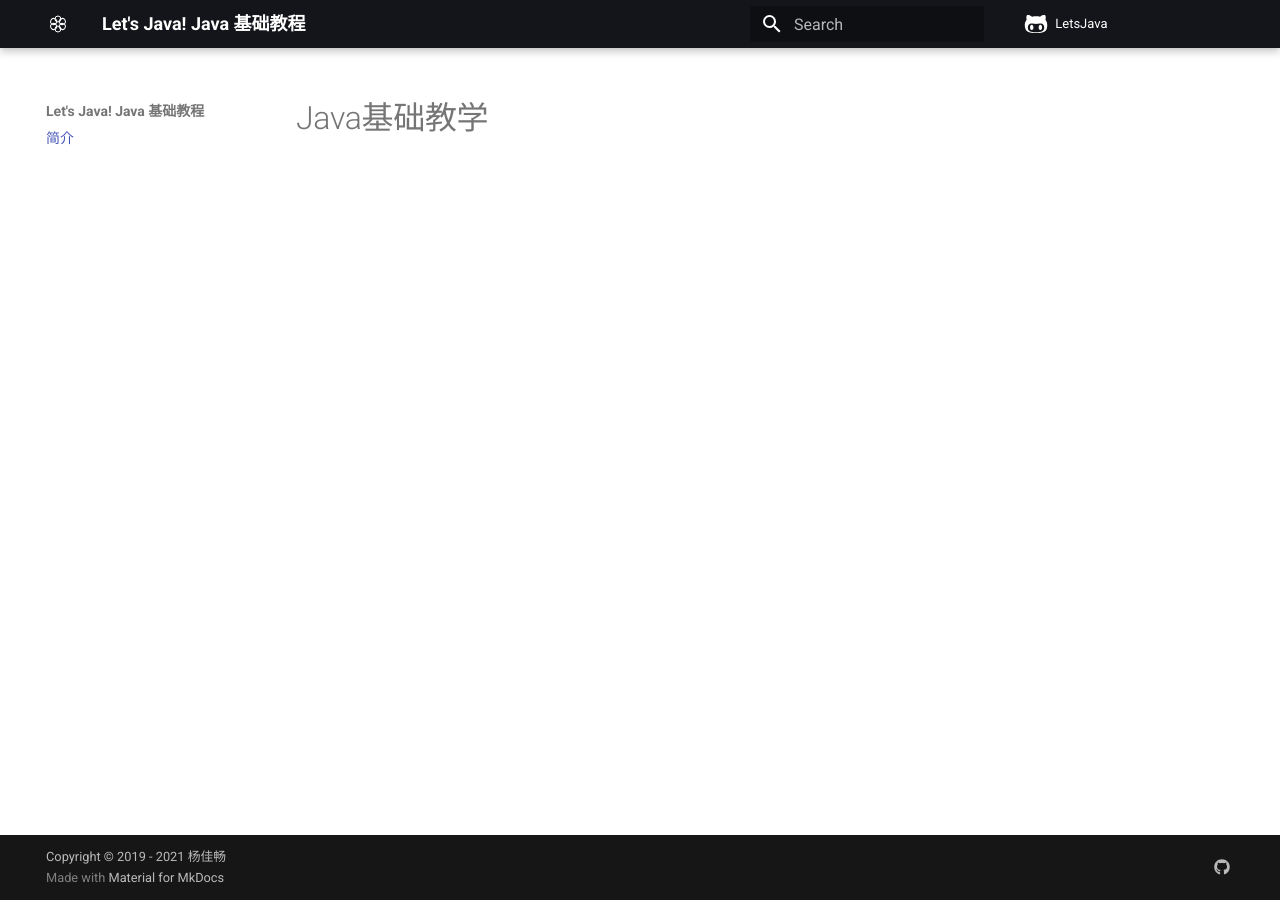
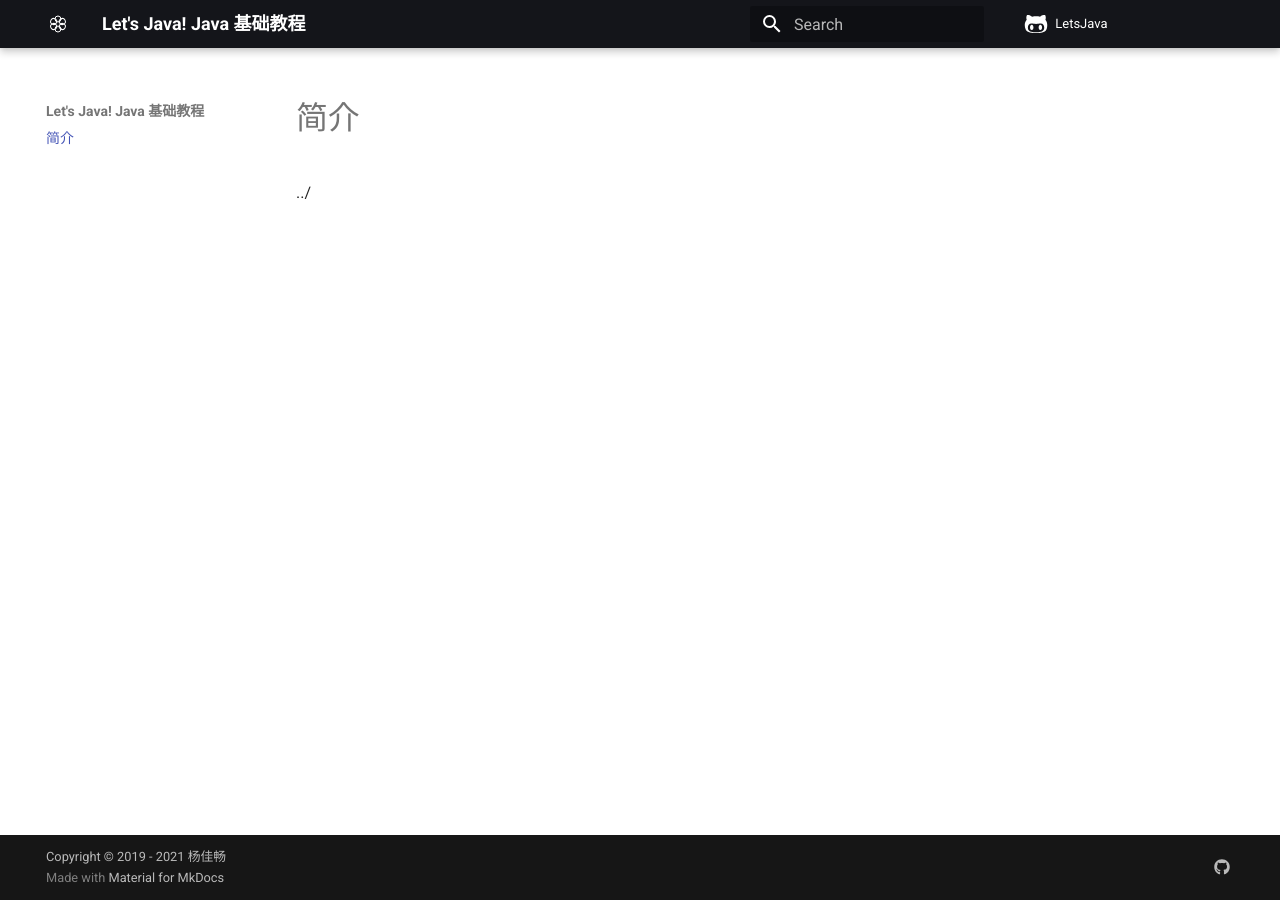
Before and after one commit to hikaricp/LetsJava, an MkDocs documentation site: the page built from docs/index.md, in a window 1280 px wide. Built offline with MkDocs 1.6.1 and Material for MkDocs 9.7.7, drawn with Linux system fonts in a browser that asks for light colours; comment, search, counter and statistics services are not loaded.

Commit message:
modify index.md

```diff
--- a/docs/index.md
+++ b/docs/index.md
@@ -1 +1 @@
-# Java基础教学
+../
```
